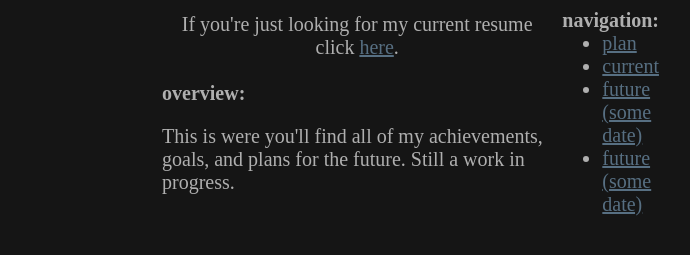
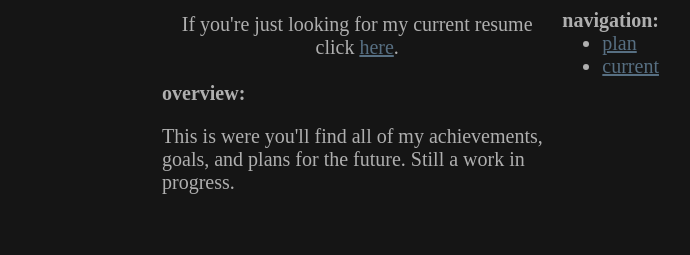
Before and after one commit to fg-charles/cgf_website, a plain HTML site: page resume/resume.html in a window 1280 px wide. Shown: the part 101-356 px from the top of the page, without its empty margins (297-987 px from the left). Drawn offline with Linux system fonts and the light colour scheme.

Commit message:
removed stuff

```diff
--- a/resume/resume.html
+++ b/resume/resume.html
@@ -42,8 +42,6 @@
         <ul style="text-align: left; margin: 0">
           <li><a href="plan.html">plan</a></li>
           <li><a href="current.pdf">current</a></li>
-          <li><a href="current.html">future (some date)</a></li>
-          <li><a href="current.html">future (some date)</a></li>
         </ul>
       </div>
     </div>
```
